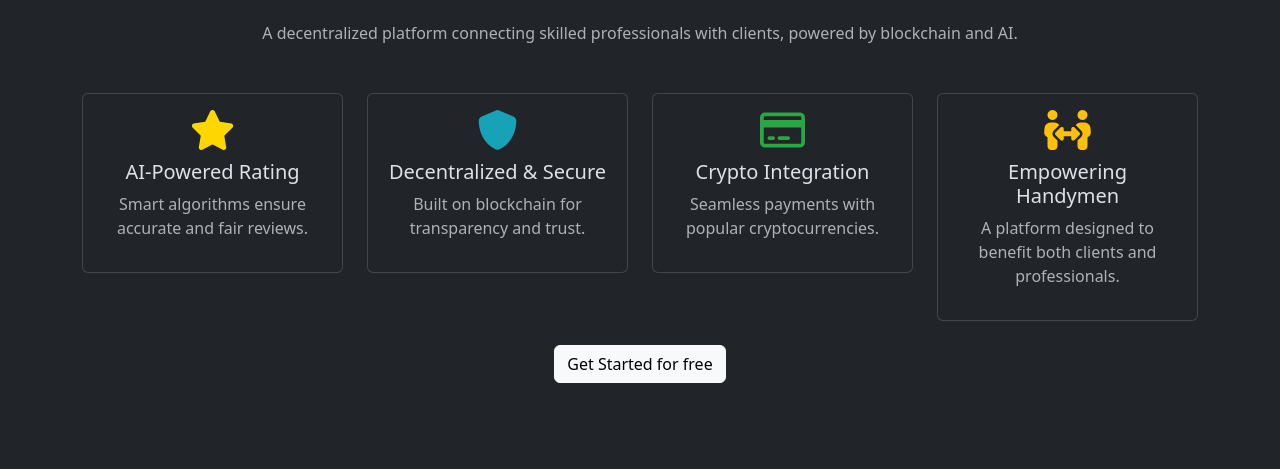
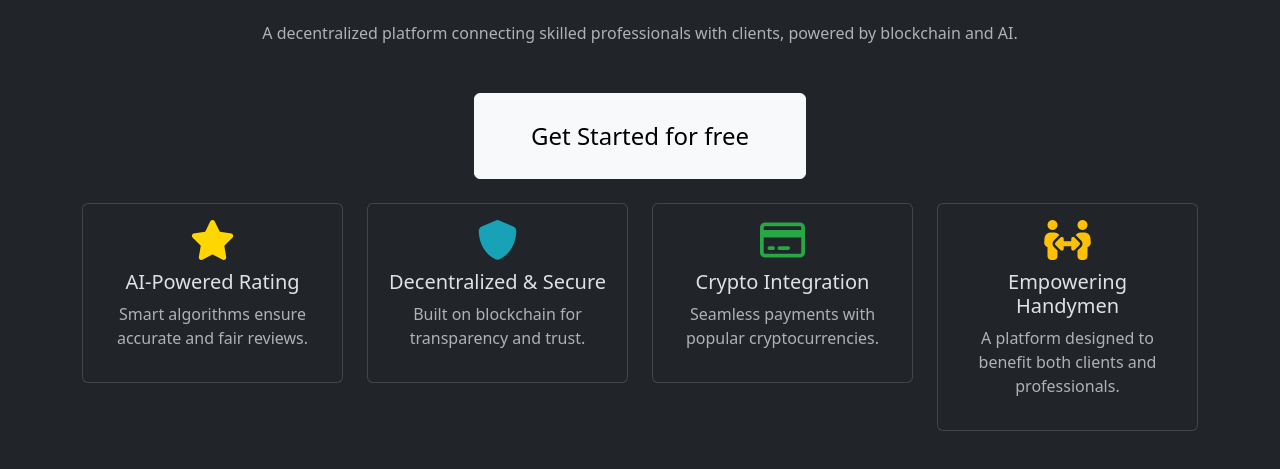
Before and after one commit to Choreio/promo, a plain HTML site: page index.html in a window 1280 px wide. Shown: the part 251-720 px from the top of the page. Drawn offline with nearby package versions, Linux system fonts and the light colour scheme.

Commit message:
Add files via upload

```diff
--- a/index.html
+++ b/index.html
@@ -45,6 +45,9 @@
         <h1 class="mb-2">Welcome to Chore</h1>
         <h3 class="mb-4"> To the Future of Handyman Services</h3>
         <p class="text-muted mb-5">A decentralized platform connecting skilled professionals with clients, powered by blockchain and AI.</p>
+        <div class="mb-4">
+            <a id="redirect-button" href="#" class="btn btn-light" style="padding: 1.5rem 3.5rem; font-size:x-large;">Get Started for free</a>
+        </div>
         <div class="row g-4">
             <div class="col-md-6 col-lg-3">
                 <div class="card feature-card p-3 text-center" onmousemove="rotateCard(event, this)" onmouseleave="resetCard(this)">
@@ -75,9 +78,6 @@
                 </div>
             </div>
         </div>
-        <div class="mt-4">
-            <a id="redirect-button" href="#" class="btn btn-light">Get Started for free</a>
-        </div>
     </div>
 
 
```
